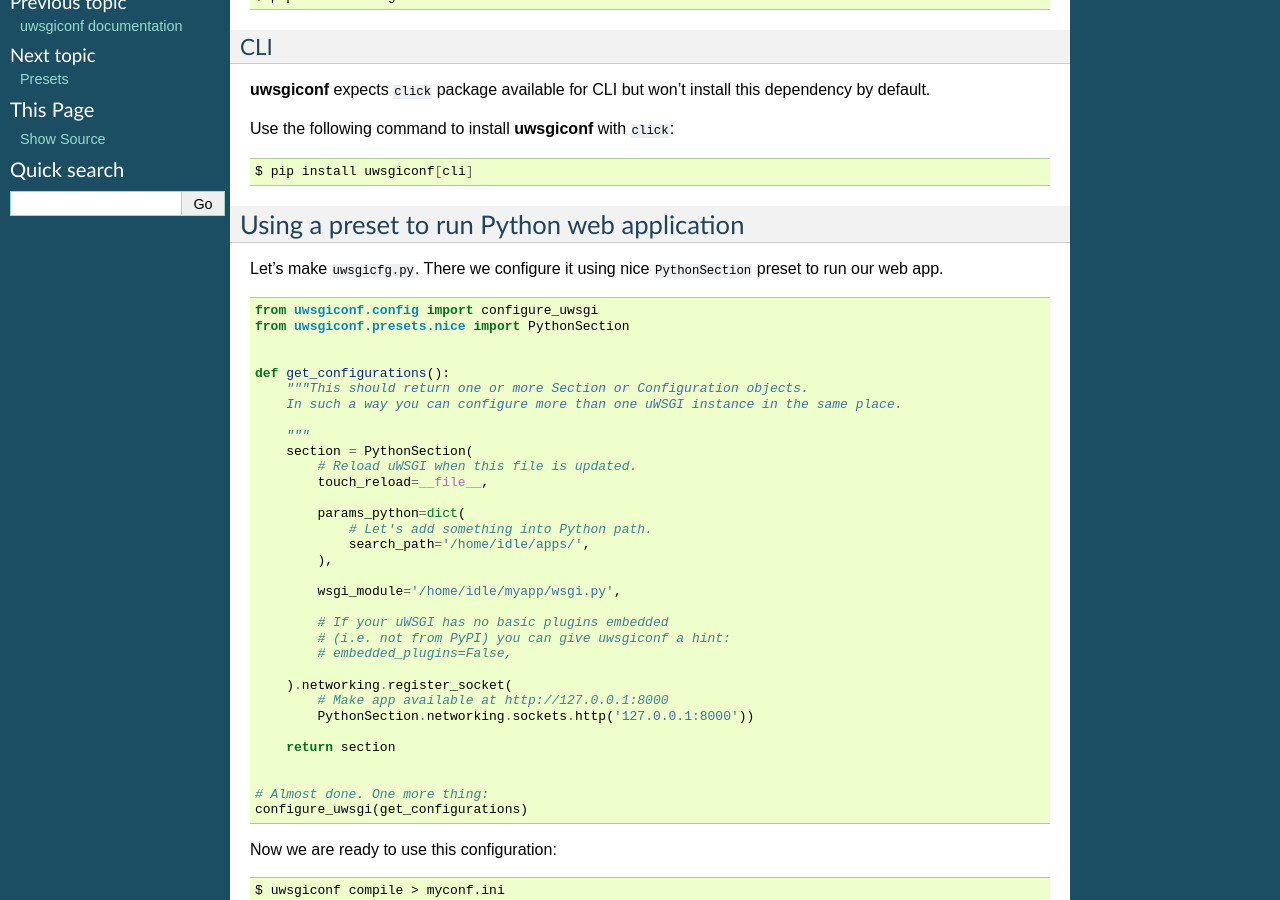
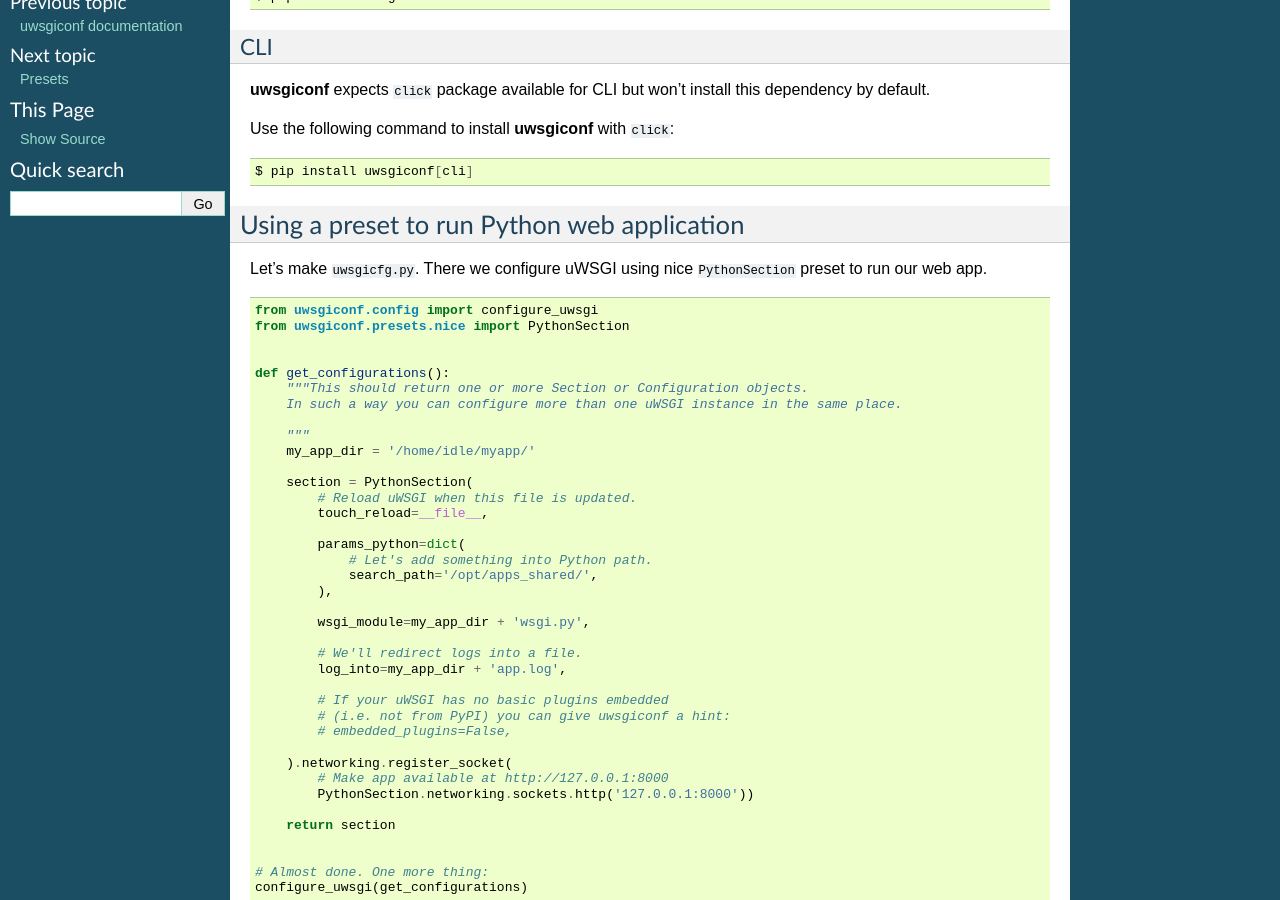
Before and after one commit to idlesign/uwsgiconf, a Sphinx documentation site: the page built from docs/source/quickstart.rst, in a window 1280 px wide and 900 px high, scrolled down 205 px. Built offline with Sphinx 7.4.7, drawn with Linux system fonts in a browser that asks for light colours; pages that are not in the unit, such as notebooks, are missing from menus; the version number could not be read and is left out.

Commit message:
Docs updated.

```diff
--- a/README.rst
+++ b/README.rst
@@ -57,7 +57,7 @@
 Static configuration
 ~~~~~~~~~~~~~~~~~~~~
 
-Let's make ``uwsgicfg.py``. There we configure it using nice ``PythonSection`` preset to run our web app.
+Let's make ``uwsgicfg.py``. There we configure uWSGI using nice ``PythonSection`` preset to run our web app.
 
 .. code-block:: python
 
--- a/docs/source/quickstart.rst
+++ b/docs/source/quickstart.rst
@@ -27,7 +27,7 @@
 Using a preset to run Python web application
 --------------------------------------------
 
-Let's make ``uwsgicfg.py``. There we configure it using nice ``PythonSection`` preset to run our web app.
+Let's make ``uwsgicfg.py``. There we configure uWSGI using nice ``PythonSection`` preset to run our web app.
 
 .. code-block:: python
 
@@ -40,16 +40,21 @@
         In such a way you can configure more than one uWSGI instance in the same place.
 
         """
+        my_app_dir = '/home/idle/myapp/'
+
         section = PythonSection(
             # Reload uWSGI when this file is updated.
             touch_reload=__file__,
 
             params_python=dict(
                 # Let's add something into Python path.
-                search_path='/home/idle/apps/',
+                search_path='/opt/apps_shared/',
             ),
 
-            wsgi_module='/home/idle/myapp/wsgi.py',
+            wsgi_module=my_app_dir + 'wsgi.py',
+
+            # We'll redirect logs into a file.
+            log_into=my_app_dir + 'app.log',
 
             # If your uWSGI has no basic plugins embedded
             # (i.e. not from PyPI) you can give uwsgiconf a hint:
```
Also changed, not shown: other parts of README.rst (+1 -1 lines).
